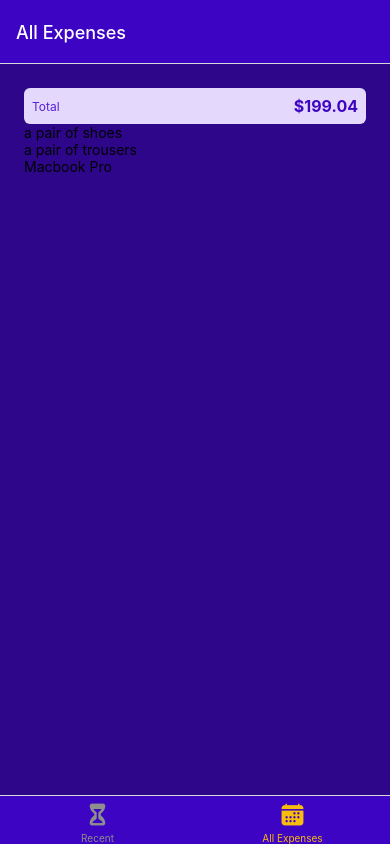
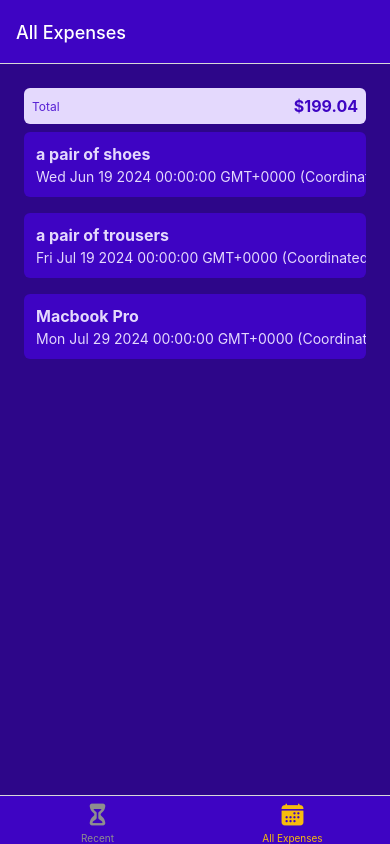
Before and after one commit to BINAH25/react-native-project, a React Native app in the folder expense_tracker/: screen /allExpenses in a window 390 px wide. Built offline with nearby package versions, Linux system fonts and the light colour scheme.

Commit message:
more style added

```diff
--- /dev/null
+++ b/expense_tracker/components/ExpensesOutput/ExpensesItem.jsx
@@ -0,0 +1,53 @@
+import React from 'react'
+import { StyleSheet, View, Text, Pressable } from 'react-native'
+import { GlobalStyles } from '../../constants/styles'
+
+const ExpensesItem = ({title, amount, date}) => {
+  return (
+    <Pressable>
+        <View style={styles.itemContainer}>
+            <View >
+                <Text style={[styles.textBase, styles.title]}>{title}</Text>
+                <Text style={styles.textBase}>{date.toString()}</Text>
+            </View>
+            <View style={styles.amountContainer}>
+                <Text style={styles.amount}>{amount}</Text>
+            </View>
+        </View>
+    </Pressable>
+  )
+}
+
+export default ExpensesItem
+
+const styles = StyleSheet.create({
+    itemContainer: {
+        flexDirection: 'row',
+        justifyContent:'space-between',
+        backgroundColor: GlobalStyles.colors.primary500,
+        padding: 12,
+        borderRadius:6,
+        elevation:4,
+        marginVertical: 8,
+    },
+    textBase:{
+        color: GlobalStyles.colors.primary50
+    },
+    title:{
+        fontSize: 16,
+        fontWeight: 'bold',
+        marginBottom: 4,
+    },
+    amountContainer:{
+        paddingHorizontal: 12,
+        paddingVertical:4,
+        backgroundColor: 'white',
+        justifyContent:'center',
+        alignItems:'center',
+        borderRadius:4,
+    },
+    amount:{
+        color: GlobalStyles.colors.primary500,
+        fontWeight:'bold'
+    }
+});
--- a/expense_tracker/components/ExpensesOutput/ExpensesList.jsx
+++ b/expense_tracker/components/ExpensesOutput/ExpensesList.jsx
@@ -1,13 +1,15 @@
 import React from 'react'
 import { View, FlatList, Text } from 'react-native'
+import ExpensesItem from './ExpensesItem'
 
 
 const renderExpenses = (itemData)=>{
     const item = itemData.item
     return(
-        <View>
-            <Text>{item.title}</Text>
-        </View>
+        <ExpensesItem
+        title={item.title}
+        date={item.date}
+        amount={item.amount}/>
     )
 }
 
```
